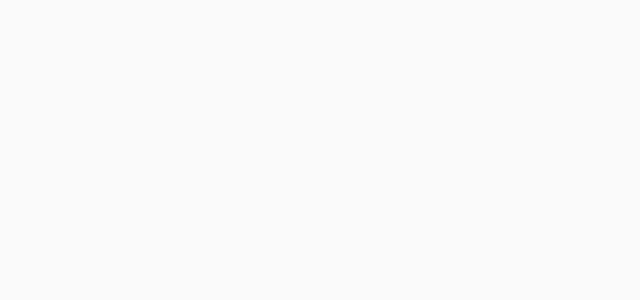
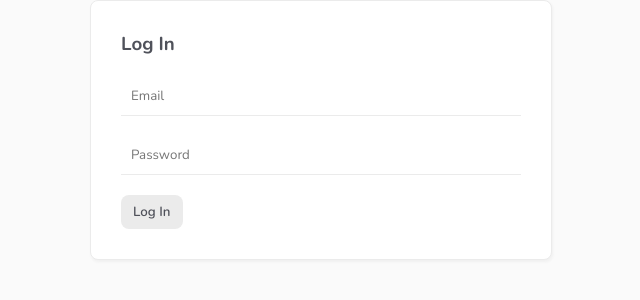
Before and after one commit to hafiz-aa/muso-hafiz, a Vue app: page /login in a window 1280 px wide. Before the commit this address had no page. Shown: the top 300 px of the page, without its empty margins (319-959 px from the left). Built offline with nearby package versions, Linux system fonts and the light colour scheme.

Commit message:
add login page

```diff
--- a/src/router/index.js
+++ b/src/router/index.js
@@ -1,12 +1,19 @@
 import { createRouter, createWebHistory } from 'vue-router'
 import Home from '../views/Home.vue'
+import Login from '../views/auth/Login'
 
 const routes = [
   {
     path: '/',
     name: 'home',
     component: Home
+  },
+  {
+    path: '/login',
+    name: 'Login',
+    component: Login
   }
+
 ]
 
 const router = createRouter({
--- /dev/null
+++ b/src/views/auth/Login.vue
@@ -0,0 +1,35 @@
+<template>
+  <form @submit.prevent="handleSubmit">
+    <h3>Log In</h3>
+    <input type="email" placeholder="Email" v-model="email">
+    <input type="password" placeholder="Password" v-model="password">
+    <div v-if="error" class="error">{{error}}</div>
+    <button>Log In</button>
+  </form>
+</template>
+
+<script>
+import useLogin from '@/composables/useLogin'
+import { ref } from '@vue/reactivity'
+
+export default {
+  setup(){
+    const {error, login} = useLogin()
+    const email = ref('')
+    const password = ref('')
+
+    const handleSubmit = async() => {
+      const res = await login(email.value, password.value)
+      if (!error.value){
+        console.log('user logged in')
+      }
+    }
+
+    return {email, password, handleSubmit, error}
+  }
+}
+</script>
+
+<style>
+
+</style>
```
